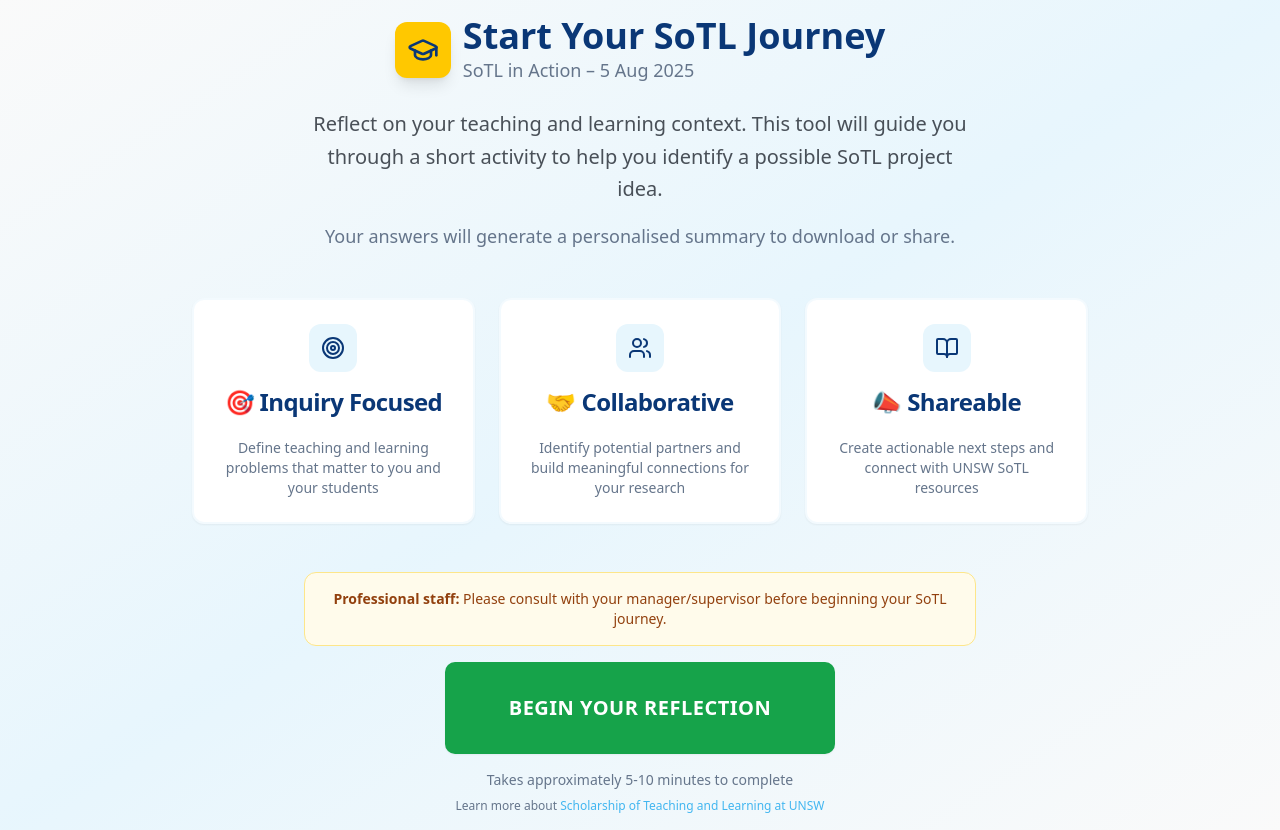
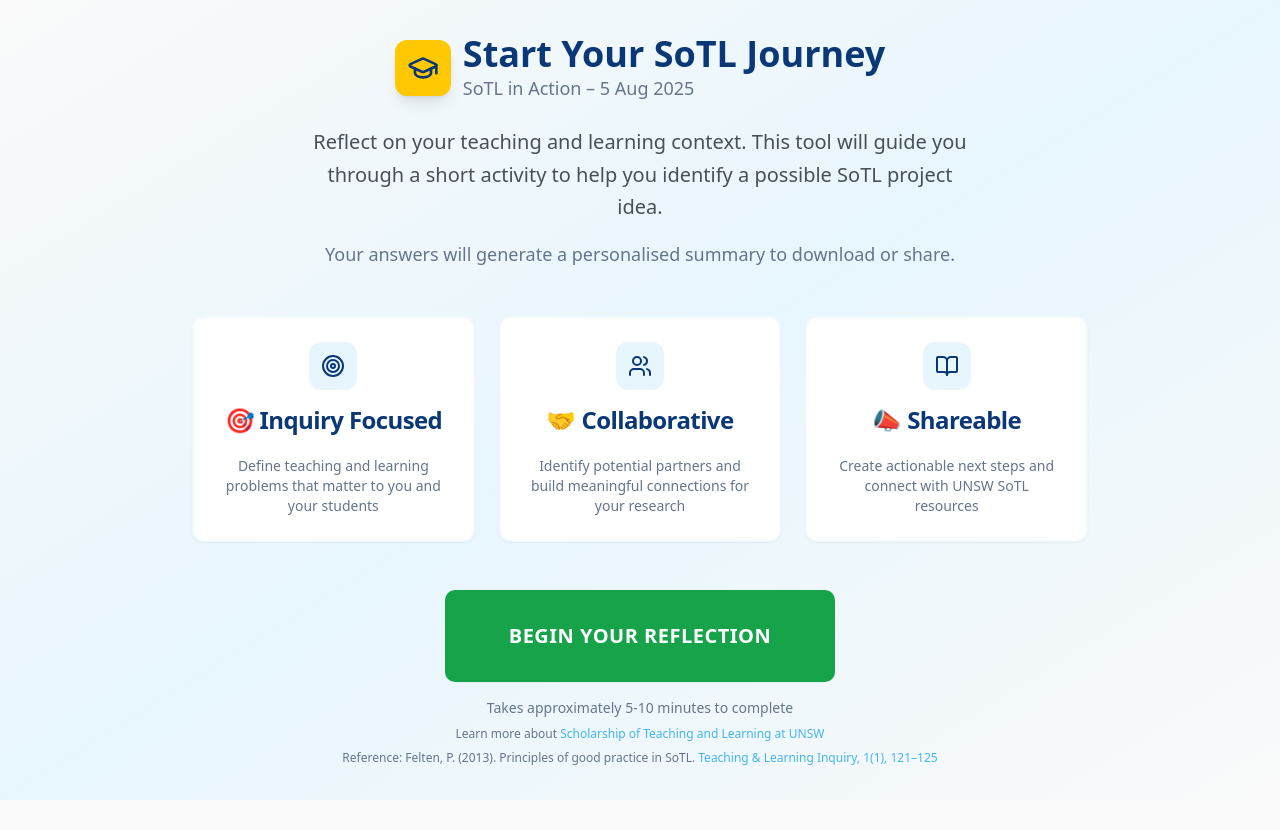
Before and after one commit to dtur0395/sotl-spark-starter, a React (Vite) app: page / in a window 1280 px wide. After the commit the page ends 800 px from the top, so only its background shows below. Built offline with nearby package versions, Linux system fonts and the light colour scheme.

Commit message:
Update intro screen text
Remove professional staff notice and add Felten's article link.

```diff
--- a/src/components/SoTLIntroScreen.tsx
+++ b/src/components/SoTLIntroScreen.tsx
@@ -77,11 +77,6 @@ export const SoTLIntroScreen = ({ onContinue }: SoTLIntroScreenProps) => {
 
         {/* CTA */}
         <div className="text-center">
-          <div className="mb-4 p-4 bg-amber-50 border border-amber-200 rounded-lg max-w-2xl mx-auto">
-            <p className="text-sm text-amber-800">
-              <strong>Professional staff:</strong> Please consult with your manager/supervisor before beginning your SoTL journey.
-            </p>
-          </div>
           <Button
             onClick={onContinue}
             size="lg"
@@ -103,6 +98,17 @@ export const SoTLIntroScreen = ({ onContinue }: SoTLIntroScreenProps) => {
               Scholarship of Teaching and Learning at UNSW
             </a>
           </p>
+          <p className="text-xs text-unsw-gray mt-2">
+            Reference: Felten, P. (2013). Principles of good practice in SoTL.{" "}
+            <a
+              href="https://doi.org/10.20343/teachlearninqu.1.1.121"
+              target="_blank"
+              rel="noopener noreferrer"
+              className="text-unsw-blue hover:underline"
+            >
+              Teaching & Learning Inquiry, 1(1), 121–125
+            </a>
+          </p>
         </div>
       </div>
     </div>
```
